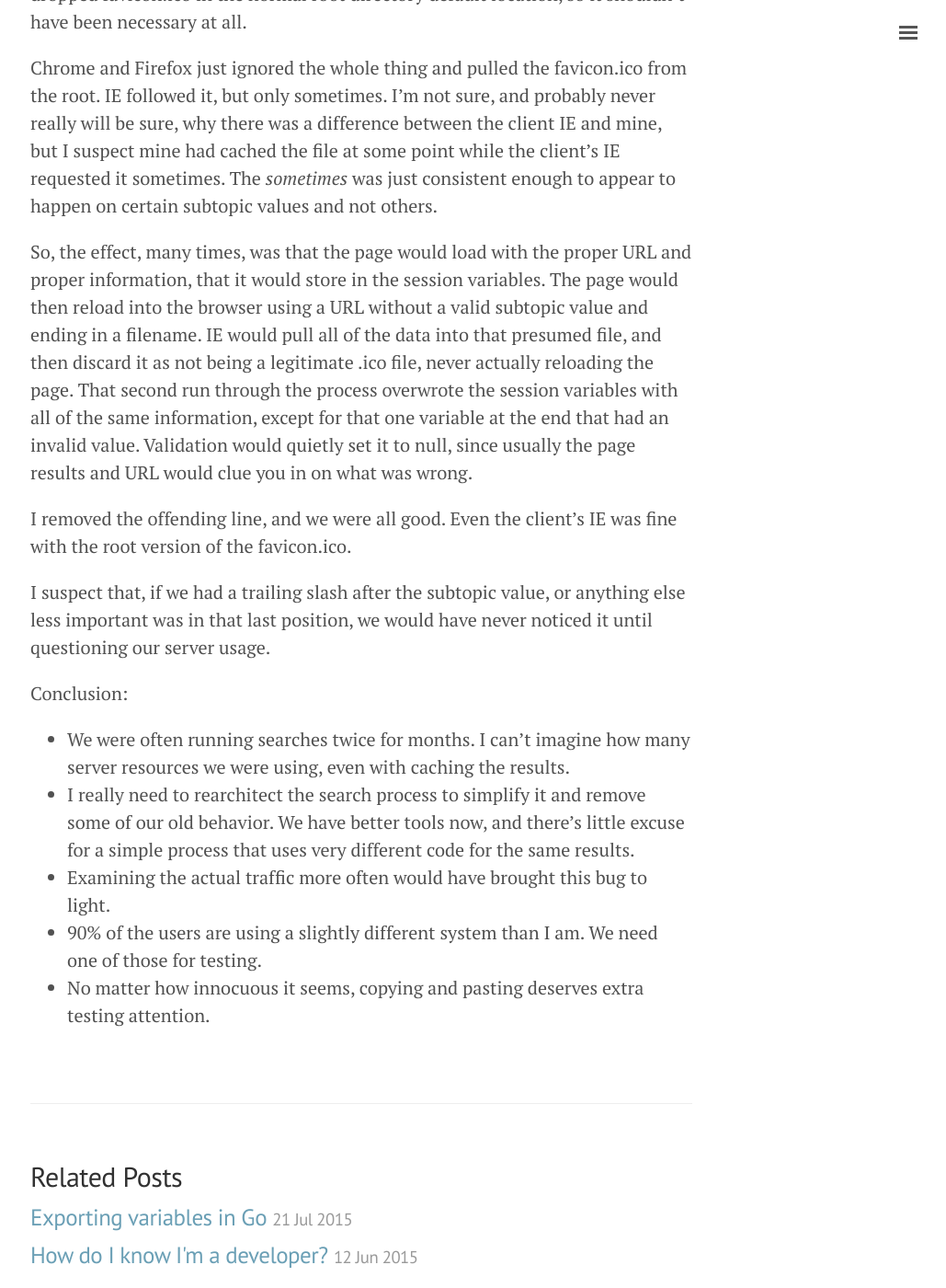
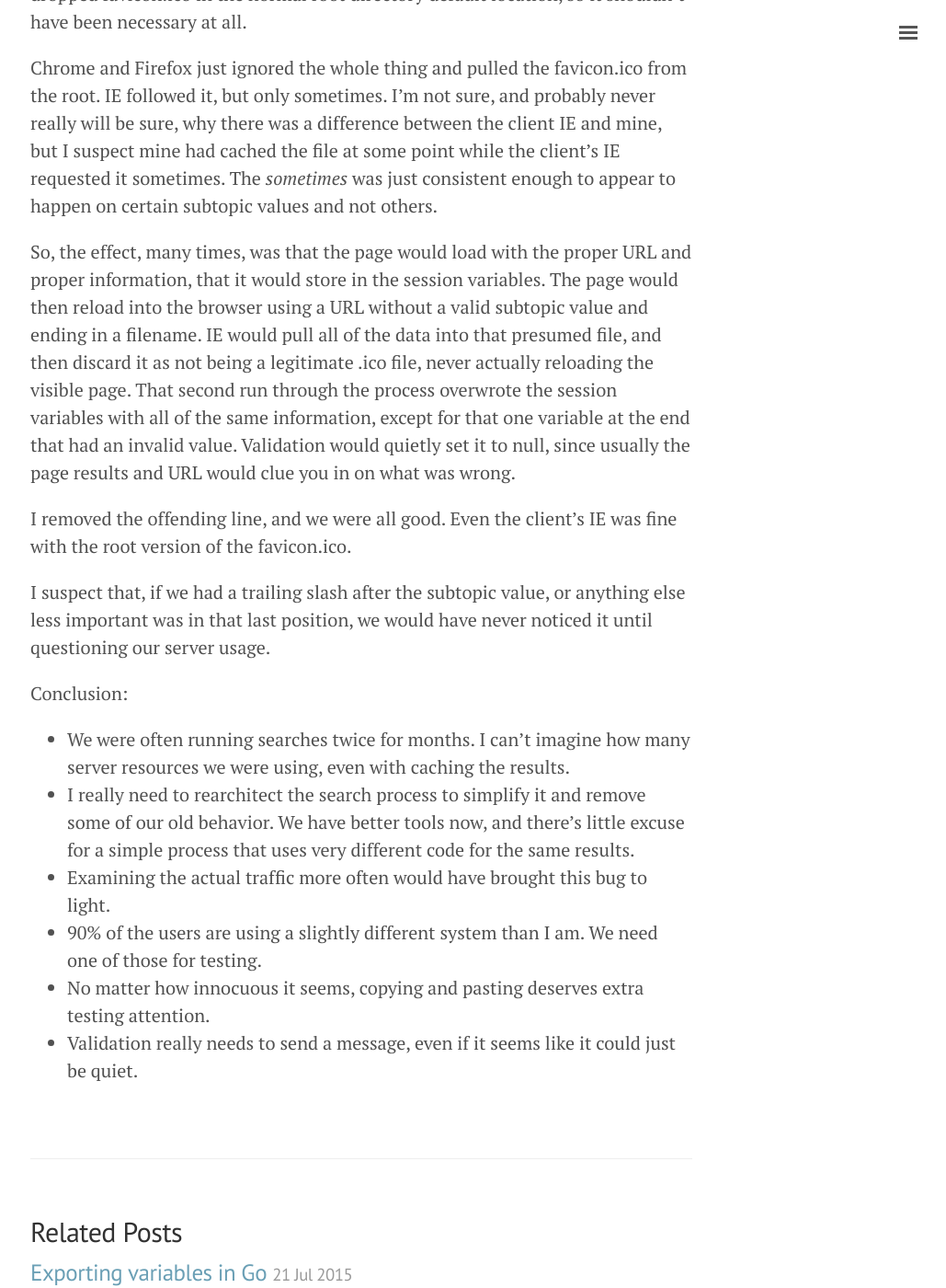
Before and after one commit to shanethacker/shanethacker.github.io, a Jekyll site: the page built from _posts/2015-08-10-magical-disappearing-session-value.md, in a window 1280 px wide and 1400 px high, scrolled down 2826 px. Shown: the whole window at 92% size, without its empty margins (247-1276 px from the left). Built offline with Jekyll 4.4.1, drawn with Linux system fonts in a browser that asks for light colours; Markdown is read by kramdown in place of the engine named in the settings.

Commit message:
Edited Magical disappearing session value.

```diff
--- a/_posts/2015-08-10-magical-disappearing-session-value.md
+++ b/_posts/2015-08-10-magical-disappearing-session-value.md
@@ -51,7 +51,7 @@ See any problems? Yep, it's a relative link, so it requires the browser to make
 
 Chrome and Firefox just ignored the whole thing and pulled the favicon.ico from the root. IE followed it, but only sometimes. I'm not sure, and probably never really will be sure, why there was a difference between the client IE and mine, but I suspect mine had cached the file at some point while the client's IE requested it sometimes. The *sometimes* was just consistent enough to appear to happen on certain subtopic values and not others.
 
-So, the effect, many times, was that the page would load with the proper URL and proper information, that it would store in the session variables. The page would then reload into the browser using a URL without a valid subtopic value and ending in a filename. IE would pull all of the data into that presumed file, and then discard it as not being a legitimate .ico file, never actually reloading the page. That second run through the process overwrote the session variables with all of the same information, except for that one variable at the end that had an invalid value. Validation would quietly set it to null, since usually the page results and URL would clue you in on what was wrong.
+So, the effect, many times, was that the page would load with the proper URL and proper information, that it would store in the session variables. The page would then reload into the browser using a URL without a valid subtopic value and ending in a filename. IE would pull all of the data into that presumed file, and then discard it as not being a legitimate .ico file, never actually reloading the visible page. That second run through the process overwrote the session variables with all of the same information, except for that one variable at the end that had an invalid value. Validation would quietly set it to null, since usually the page results and URL would clue you in on what was wrong.
 
 I removed the offending line, and we were all good. Even the client's IE was fine with the root version of the favicon.ico.
 
@@ -64,3 +64,4 @@ Conclusion:
 * Examining the actual traffic more often would have brought this bug to light.
 * 90% of the users are using a slightly different system than I am. We need one of those for testing.
 * No matter how innocuous it seems, copying and pasting deserves extra testing attention.
+* Validation really needs to send a message, even if it seems like it could just be quiet.
```
